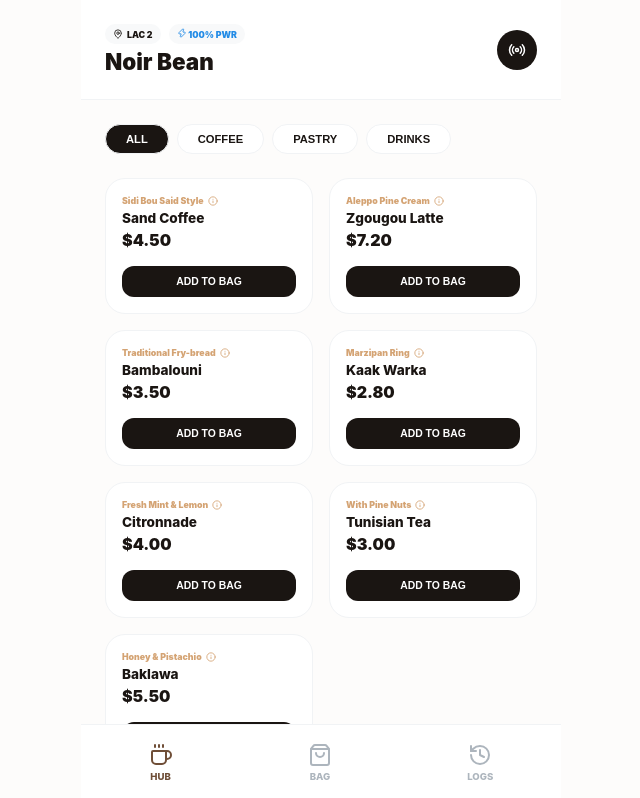
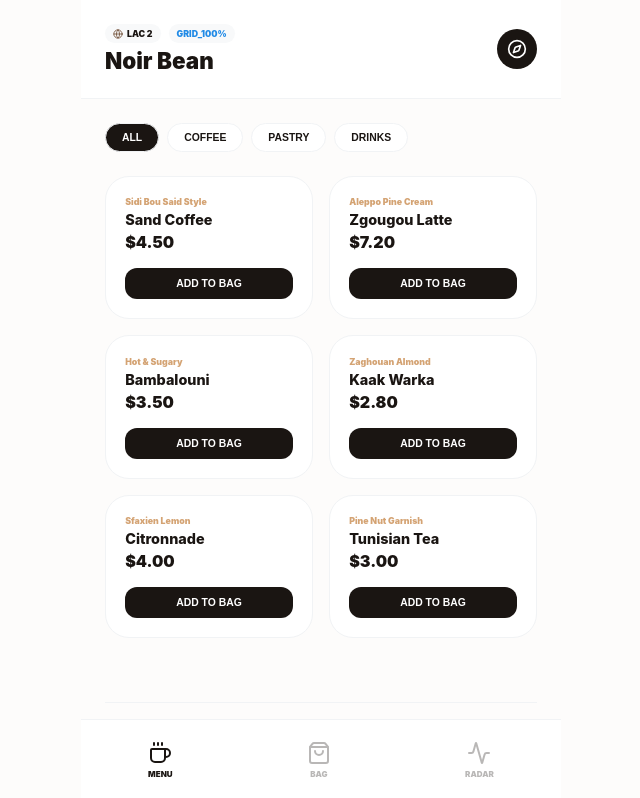
Before and after one commit to mohamedmehdigara/react-coffee-shop, a React (Create React App) app: page / in a window 1280 px wide. Shown: the top 798 px of the page, without its empty margins (319-959 px from the left). Built offline with nearby package versions, Linux system fonts and the light colour scheme.

Commit message:
edited files

```diff
--- a/src/App.js
+++ b/src/App.js
@@ -1,4 +1,4 @@
-import React, { useState, useEffect, useCallback } from 'react';
+import React, { useState, useEffect, useMemo } from 'react';
 import { create } from 'zustand';
 import { persist } from 'zustand/middleware';
 import styled, { createGlobalStyle, keyframes, css } from 'styled-components';
@@ -6,10 +6,11 @@ import { motion, AnimatePresence } from 'framer-motion';
 import {
   ShoppingCart, Coffee, Radio, Zap, MapPin, ShoppingBag,
   Activity, Info, BookOpen, Briefcase, Truck, Heart, ChevronRight,
-  ExternalLink, AlertCircle, Package, History
+  ExternalLink, AlertCircle, Package, History,
+  Compass, Globe, ShieldCheck
 } from 'lucide-react';
 
-// --- STORE ENGINE (V29.3) ---
+// --- STORE ENGINE (V29.4) ---
 const useStore = create(
   persist(
     (set, get) => ({
@@ -23,54 +24,61 @@ const useStore = create(
       },
       setHub: (loc) => {
         if (get().location === loc || get().transitStatus !== 'IDLE') return;
-        const transitCost = 20 + (get().cart.length * 2); // Cargo weight logic
-        set({ transitStatus: 'SWITCHING', power: Math.max(0, get().power - transitCost) });
-        setTimeout(() => set({ location: loc, transitStatus: 'IDLE' }), 2500);
+        set({ transitStatus: 'SWITCHING' });
+        // Simulating power drop during heavy logistics shift
+        setTimeout(() => {
+            set((state) => ({
+                location: loc,
+                transitStatus: 'IDLE',
+                power: Math.max(0, state.power - 15)
+            }));
+        }, 2000);
       },
       addToCart: (item) => {
         const { location, inventory, cart, power } = get();
         if (inventory[location][item.id] <= 0 || power < 5) return;
         const existing = cart.find(i => i.id === item.id);
         set({
-          power: Math.max(0, power - 5),
+          power: Math.max(0, power - 3),
           inventory: { ...inventory, [location]: { ...inventory[location], [item.id]: inventory[location][item.id] - 1 } },
           cart: existing ? cart.map(i => i.id === item.id ? { ...i, qty: i.qty + 1 } : i) : [...cart, { ...item, qty: 1 }]
         });
       },
       recharge: () => set({ power: 100 })
     }),
-    { name: 'noir-bean-v29-3' }
+    { name: 'noir-bean-v29-4' }
   )
 );
 
-// --- ANIMATIONS & STYLES ---
-const shake = keyframes`
-  0%, 100% { transform: translateX(0); }
-  25% { transform: translateX(-2px); }
-  75% { transform: translateX(2px); }
+// --- STYLES & ANIMATIONS ---
+const pulse = keyframes`
+  0% { transform: scale(1); opacity: 1; }
+  50% { transform: scale(1.05); opacity: 0.7; }
+  100% { transform: scale(1); opacity: 1; }
+`;
+
+const scan = keyframes`
+  from { top: -100%; }
+  to { top: 200%; }
 `;
 
 const GlobalStyle = createGlobalStyle`
   :root { --primary: #6f4e37; --accent: #d4a373; --noir: #1a1512; --cream: #fdfcfb; --border: #f1f3f5; }
   body {
-    margin: 0; padding: 0; font-family: 'Inter', system-ui, sans-serif;
-    background: var(--cream); color: var(--noir); overflow-x: hidden;
-    ${props => props.$lowPower && css`animation: ${shake} 0.5s infinite; opacity: 0.9;`}
+    margin: 0; padding: 0; font-family: 'Inter', sans-serif;
+    background: var(--cream); color: var(--noir);
+    transition: background 0.5s ease;
   }
 `;
 
-const NavItem = styled.div`
-  display: flex; flex-direction: column; align-items: center; cursor: pointer;
-  color: ${props => props.$active ? 'var(--primary)' : '#adb5bd'};
-  transition: all 0.2s;
-  span { font-size: 0.6rem; font-weight: 800; margin-top: 4px; }
-`;
-
-const CategoryButton = styled.button`
-  padding: 8px 20px; border-radius: 100px; border: 1px solid var(--border);
-  background: ${props => props.$active ? 'var(--noir)' : 'white'};
-  color: ${props => props.$active ? 'white' : 'var(--noir)'};
-  white-space: nowrap; font-weight: 700; font-size: 0.7rem; cursor: pointer;
+const RadarContainer = styled.div`
+  width: 100%; height: 150px; background: #0a0a0a; border-radius: 20px;
+  position: relative; overflow: hidden; border: 1px solid #333;
+  &::after {
+    content: ''; position: absolute; width: 100%; height: 50%;
+    background: linear-gradient(0deg, transparent, rgba(0, 255, 0, 0.2), transparent);
+    animation: ${scan} 3s linear infinite;
+  }
 `;
 
 // --- MAIN APPLICATION ---
@@ -78,145 +86,147 @@ export default function App() {
   const store = useStore();
   const [activeTab, setActiveTab] = useState('menu');
   const [category, setCategory] = useState('all');
-  const [selectedInfo, setSelectedInfo] = useState(null);
   const [isHydrated, setIsHydrated] = useState(false);
 
   useEffect(() => setIsHydrated(true), []);
 
-  const fullMenu = [
-    { id: 1, name: 'Sand Coffee', price: 4.5, cat: 'coffee', note: 'Sidi Bou Said Style', origin: 'Slow-brewed in fine Carthage sand.' },
-    { id: 2, name: 'Zgougou Latte', price: 7.2, cat: 'coffee', note: 'Aleppo Pine Cream', origin: 'Northern Tunisian pine nut extract.' },
-    { id: 3, name: 'Bambalouni', price: 3.5, cat: 'pastry', note: 'Traditional Fry-bread', origin: 'Sugar-coated citrus zest dough.' },
-    { id: 4, name: 'Kaak Warka', price: 2.8, cat: 'pastry', note: 'Marzipan Ring', origin: 'Hand-shaped almond paste from Zaghouan.' },
-    { id: 5, name: 'Citronnade', price: 4.0, cat: 'drinks', note: 'Fresh Mint & Lemon', origin: 'Cold-pressed Sfaxien lemons.' },
-    { id: 6, name: 'Tunisian Tea', price: 3.0, cat: 'drinks', note: 'With Pine Nuts', origin: 'Minted green tea with floating nuts.' },
-    { id: 7, name: 'Baklawa', price: 5.5, cat: 'pastry', note: 'Honey & Pistachio', origin: '48 layers of handmade phyllo.' },
+  const menu = [
+    { id: 1, name: 'Sand Coffee', price: 4.5, cat: 'coffee', note: 'Sidi Bou Said Style' },
+    { id: 2, name: 'Zgougou Latte', price: 7.2, cat: 'coffee', note: 'Aleppo Pine Cream' },
+    { id: 3, name: 'Bambalouni', price: 3.5, cat: 'pastry', note: 'Hot & Sugary' },
+    { id: 4, name: 'Kaak Warka', price: 2.8, cat: 'pastry', note: 'Zaghouan Almond' },
+    { id: 5, name: 'Citronnade', price: 4.0, cat: 'drinks', note: 'Sfaxien Lemon' },
+    { id: 6, name: 'Tunisian Tea', price: 3.0, cat: 'drinks', note: 'Pine Nut Garnish' },
   ];
 
-  const filteredMenu = category === 'all' ? fullMenu : fullMenu.filter(m => m.cat === category);
+  const filteredMenu = category === 'all' ? menu : menu.filter(m => m.cat === category);
 
   if (!isHydrated) return null;
 
   return (
-    <div style={{ maxWidth: '480px', margin: '0 auto', minHeight: '100vh', display: 'flex', flexDirection: 'column' }}>
-      <GlobalStyle $lowPower={store.power < 10} />
+    <div style={{ maxWidth: '480px', margin: '0 auto', minHeight: '100vh', display: 'flex', flexDirection: 'column', background: store.transitStatus === 'SWITCHING' ? '#000' : 'var(--cream)' }}>
+      <GlobalStyle />
 
-      {/* DETECTIVE MODAL */}
-      <AnimatePresence>
-        {selectedInfo && (
-          <motion.div
-            initial={{ opacity: 0 }} animate={{ opacity: 1 }} exit={{ opacity: 0 }}
-            style={{ position: 'fixed', inset: 0, background: 'rgba(0,0,0,0.8)', zcallIndex: 2000, display: 'flex', alignItems: 'center', justifyContent: 'center', padding: '2rem' }}
-            onClick={() => setSelectedInfo(null)}
-          >
-            <motion.div
-              initial={{ scale: 0.9, y: 20 }} animate={{ scale: 1, y: 0 }}
-              style={{ background: 'white', padding: '2rem', borderRadius: '30px', maxWidth: '300px' }}
-              onClick={e => e.stopPropagation()}
-            >
-              <h3 style={{ margin: 0 }}>{selectedInfo.name}</h3>
-              <p style={{ fontSize: '0.8rem', color: '#666', lineHeight: 1.6 }}>{selectedInfo.origin}</p>
-              <button onClick={() => setSelectedInfo(null)} style={{ width: '100%', background: 'var(--noir)', color: 'white', border: 'none', padding: '10px', borderRadius: '10px', fontWeight: 700 }}>Close Signal</button>
-            </motion.div>
-          </motion.div>
-        )}
-      </AnimatePresence>
-
-      <header style={{ padding: '1.5rem', background: 'white', borderBottom: '1px solid var(--border)', position: 'sticky', top: 0, zIndex: 100 }}>
+      {/* HEADER */}
+      <header style={{ padding: '1.5rem', background: store.transitStatus === 'SWITCHING' ? '#000' : 'white', borderBottom: '1px solid var(--border)', position: 'sticky', top: 0, zIndex: 100 }}>
         <div style={{ display: 'flex', justifyContent: 'space-between', alignItems: 'center' }}>
           <div>
             <div style={{ display: 'flex', gap: '8px', marginBottom: '4px' }}>
               <div style={{ background: '#f8f9fa', padding: '4px 8px', borderRadius: '100px', fontSize: '0.55rem', fontWeight: 900, display: 'flex', alignItems: 'center', gap: '4px' }}>
-                <MapPin size={10} /> {store.location}
+                <Globe size={10} color="var(--primary)" /> {store.location}
               </div>
-              <div style={{ background: store.power < 20 ? '#fff5f5' : '#f8f9fa', padding: '4px 8px', borderRadius: '100px', fontSize: '0.55rem', fontWeight: 900, color: store.power < 20 ? '#ff6b6b' : '#228be6' }}>
-                <Zap size={10} /> {store.power}% PWR
+              <div style={{ background: '#f8f9fa', padding: '4px 8px', borderRadius: '100px', fontSize: '0.55rem', fontWeight: 900, color: '#228be6' }}>
+                GRID_{store.power}%
               </div>
             </div>
-            <h1 style={{ margin: 0, fontSize: '1.4rem', fontWeight: 900 }}>Noir Bean</h1>
+            <h1 style={{ margin: 0, fontSize: '1.4rem', fontWeight: 900, color: store.transitStatus === 'SWITCHING' ? 'white' : 'var(--noir)' }}>Noir Bean</h1>
           </div>
-          <button onClick={() => store.setHub(store.location === 'LAC 2' ? 'TUNIS MARINE' : 'LAC 2')} style={{ background: 'var(--noir)', color: 'white', border: 'none', borderRadius: '50%', width: '40px', height: '40px', display: 'flex', alignItems: 'center', justifyContent: 'center' }}>
-            <Radio size={18} />
+          <button
+            onClick={() => store.setHub(store.location === 'LAC 2' ? 'TUNIS MARINE' : 'LAC 2')}
+            style={{ background: 'var(--noir)', color: 'white', border: 'none', borderRadius: '50%', width: '40px', height: '40px', display: 'flex', alignItems: 'center', justifyContent: 'center' }}
+          >
+            <Compass size={20} />
           </button>
         </div>
       </header>
 
-      <main style={{ padding: '1.5rem', flex: 1, paddingBottom: '100px' }}>
+      {/* CONTENT */}
+      <main style={{ padding: '1.5rem', flex: 1, paddingBottom: '120px' }}>
         <AnimatePresence mode="wait">
           {store.transitStatus === 'SWITCHING' ? (
-            <motion.div initial={{ opacity: 0 }} animate={{ opacity: 1 }} style={{ textAlign: 'center', marginTop: '4rem' }}>
-              <motion.div animate={{ rotate: 360 }} transition={{ repeat: Infinity, duration: 1.5, ease: "linear" }}><Package size={40} color="var(--primary)" /></motion.div>
-              <p style={{ fontWeight: 800, fontSize: '0.8rem', color: '#868e96', marginTop: '1rem' }}>SNTRI Logistics in Transit...</p>
+            <motion.div initial={{ opacity: 0 }} animate={{ opacity: 1 }} style={{ textAlign: 'center', marginTop: '6rem' }}>
+                <motion.div animate={{ scale: [1, 1.2, 1] }} transition={{ repeat: Infinity, duration: 1 }}>
+                    <Truck size={48} color="white" />
+                </motion.div>
+                <p style={{ color: 'white', fontWeight: 900, fontSize: '0.7rem', letterSpacing: '2px', marginTop: '1rem' }}>RE-ROUTING CARGO...</p>
             </motion.div>
           ) : activeTab === 'menu' ? (
-            <motion.div key="menu" initial={{ opacity: 0 }} animate={{ opacity: 1 }}>
-              <div style={{ display: 'flex', gap: '8px', overflowX: 'auto', paddingBottom: '1.5rem', scrollbarWidth: 'none' }}>
+            <motion.div key="menu" initial={{ opacity: 0, y: 10 }} animate={{ opacity: 1, y: 0 }}>
+                {/* Category Bar */}
+                <div style={{ display: 'flex', gap: '8px', overflowX: 'auto', marginBottom: '1.5rem', scrollbarWidth: 'none' }}>
                     {['all', 'coffee', 'pastry', 'drinks'].map(c => (
-                  <CategoryButton key={c} $active={category === c} onClick={() => setCategory(c)}>{c.toUpperCase()}</CategoryButton>
+                        <button key={c} onClick={() => setCategory(c)} style={{ padding: '8px 16px', borderRadius: '100px', border: '1px solid var(--border)', background: category === c ? 'var(--noir)' : 'white', color: category === c ? 'white' : 'var(--noir)', fontWeight: 800, fontSize: '0.65rem', textTransform: 'uppercase' }}>{c}</button>
                     ))}
                 </div>
+
                 <div style={{ display: 'grid', gridTemplateColumns: '1fr 1fr', gap: '1rem' }}>
-                {filteredMenu.map(item => (
-                  <motion.div key={item.id} style={{ background: 'white', padding: '1rem', borderRadius: '20px', border: '1px solid var(--border)' }}>
-                    <div onClick={() => setSelectedInfo(item)} style={{ fontSize: '0.55rem', fontWeight: 900, color: 'var(--accent)', cursor: 'help', display: 'flex', alignItems: 'center', gap: '4px' }}>
-                      {item.note} <Info size={10} />
-                    </div>
-                    <div style={{ fontWeight: 800, fontSize: '0.85rem', margin: '4px 0' }}>{item.name}</div>
+                    {filteredMenu.map(item => {
+                        const stock = store.inventory[store.location][item.id];
+                        return (
+                            <motion.div key={item.id} style={{ background: 'white', padding: '1.2rem', borderRadius: '24px', border: '1px solid var(--border)', position: 'relative' }}>
+                                {stock < 5 && <div style={{ position: 'absolute', top: 10, right: 10, width: 6, height: 6, background: 'red', borderRadius: '50%', animation: `${pulse} 1s infinite` }} />}
+                                <div style={{ fontSize: '0.55rem', fontWeight: 900, color: 'var(--accent)' }}>{item.note}</div>
+                                <div style={{ fontWeight: 800, fontSize: '0.9rem', margin: '4px 0' }}>{item.name}</div>
                                 <div style={{ fontWeight: 900, fontSize: '1rem', marginBottom: '1rem' }}>${item.price.toFixed(2)}</div>
-                    <button onClick={() => store.addToCart(item)} style={{ width: '100%', padding: '10px', background: 'var(--noir)', color: 'white', border: 'none', borderRadius: '12px', fontSize: '0.65rem', fontWeight: 800 }}>ADD TO BAG</button>
+                                <button
+                                    onClick={() => store.addToCart(item)}
+                                    disabled={stock === 0}
+                                    style={{ width: '100%', padding: '10px', background: stock === 0 ? '#eee' : 'var(--noir)', color: stock === 0 ? '#999' : 'white', border: 'none', borderRadius: '12px', fontSize: '0.65rem', fontWeight: 800 }}
+                                >
+                                    {stock === 0 ? 'DEPLETED' : 'ADD TO BAG'}
+                                </button>
                             </motion.div>
-                ))}
+                        );
+                    })}
                 </div>
             </motion.div>
-          ) : activeTab === 'status' ? (
-            <motion.div key="status" initial={{ opacity: 0, x: 20 }} animate={{ opacity: 1, x: 0 }}>
-              <div style={{ background: 'var(--noir)', color: '#00ff00', padding: '1.5rem', borderRadius: '24px', fontFamily: 'monospace', fontSize: '0.7rem' }}>
-                <div>> GARE_LOG_V29_3</div>
-                <div style={{ margin: '10px 0', borderLeft: '2px solid #00ff00', paddingLeft: '10px' }}>
-                  NODE: {store.location}<br />
-                  GRID_RESERVE: {store.power}%<br />
-                  CARGO_MASS: {store.cart.length} UNITS
+          ) : activeTab === 'logs' ? (
+            <motion.div key="logs" initial={{ opacity: 0 }} animate={{ opacity: 1 }}>
+                <h2 style={{ fontWeight: 900, fontSize: '1.2rem', marginBottom: '1.5rem' }}>Network Surveillance</h2>
+                <RadarContainer>
+                    <div style={{ position: 'absolute', top: '50%', left: '50%', transform: 'translate(-50%, -50%)', color: '#00ff00', fontSize: '0.6rem', textAlign: 'center', opacity: 0.5 }}>
+                        <Activity size={24} style={{ marginBottom: '8px' }} /><br />
+                        SCANNING_TUNIS_SUBSECTOR...
                     </div>
-                {store.power < 50 && <button onClick={store.recharge} style={{ width: '100%', background: '#222', color: '#00ff00', border: '1px solid #00ff00', padding: '8px', borderRadius: '8px', cursor: 'pointer' }}>INITIATE_RECHARGE</button>}
+                </RadarContainer>
+                <div style={{ marginTop: '1.5rem', background: '#f8f9fa', padding: '1rem', borderRadius: '15px', border: '1px solid var(--border)' }}>
+                    <div style={{ display: 'flex', alignItems: 'center', gap: '8px', marginBottom: '10px' }}>
+                        <ShieldCheck size={16} color="green" />
+                        <span style={{ fontSize: '0.75rem', fontWeight: 800 }}>Node Security Level: Alpha</span>
+                    </div>
+                    <p style={{ fontSize: '0.7rem', color: '#666', margin: 0 }}>All transactions are routed through the secure SNTRI relay. Grid power is currently optimized for {store.location} brewing operations.</p>
                 </div>
             </motion.div>
-          ) : (
-            <motion.div key="corporate" initial={{ opacity: 0 }} animate={{ opacity: 1 }}>
-              <h2 style={{ fontWeight: 900 }}>Corporate Hub</h2>
-              {['About', 'Careers', 'SNTRI Fleet', 'Terms'].map(link => (
-                <div key={link} onClick={() => setActiveTab('menu')} style={{ padding: '1.2rem', borderBottom: '1px solid var(--border)', display: 'flex', justifyContent: 'space-between', cursor: 'pointer' }}>
-                  <span style={{ fontWeight: 700, fontSize: '0.9rem' }}>{link}</span>
-                  <ChevronRight size={18} />
-                </div>
-              ))}
-            </motion.div>
-          )}
+          ) : null}
         </AnimatePresence>
 
-        <footer style={{ marginTop: '3rem', padding: '2rem 0', borderTop: '1px solid var(--border)' }}>
-          <div style={{ display: 'grid', gridTemplateColumns: '1fr 1fr', gap: '1rem', marginBottom: '2rem' }}>
+        {/* CLICKABLE FOOTER LINKS */}
+        <footer style={{ marginTop: '4rem', padding: '2rem 0', borderTop: '1px solid var(--border)' }}>
+            <div style={{ display: 'grid', gridTemplateColumns: '1fr 1fr', gap: '2rem' }}>
                 <div>
-              <div style={{ fontSize: '0.65rem', fontWeight: 900, marginBottom: '0.5rem' }}>LEGAL</div>
-              <div onClick={() => setActiveTab('corporate')} style={{ fontSize: '0.7rem', color: '#868e96', cursor: 'pointer', marginBottom: '4px' }}>Privacy Policy</div>
-              <div onClick={() => setActiveTab('corporate')} style={{ fontSize: '0.7rem', color: '#868e96', cursor: 'pointer' }}>SNTRI Terms</div>
+                    <div style={{ fontSize: '0.65rem', fontWeight: 900, marginBottom: '1rem', color: '#adb5bd' }}>EXPLORE</div>
+                    <div onClick={() => setActiveTab('menu')} style={{ fontSize: '0.75rem', fontWeight: 700, marginBottom: '8px', cursor: 'pointer' }}>Our Menu</div>
+                    <div style={{ fontSize: '0.75rem', fontWeight: 700, marginBottom: '8px', cursor: 'pointer' }}>Carthage Roastery</div>
+                    <div style={{ fontSize: '0.75rem', fontWeight: 700, cursor: 'pointer' }}>Gare Tunis Marine</div>
                 </div>
                 <div>
-              <div style={{ fontSize: '0.65rem', fontWeight: 900, marginBottom: '0.5rem' }}>FOLLOW</div>
-              <div style={{ display: 'flex', gap: '10px' }}><Activity size={14} /></div>
+                    <div style={{ fontSize: '0.65rem', fontWeight: 900, marginBottom: '1rem', color: '#adb5bd' }}>SOCIAL</div>
+                    <div style={{ display: 'flex', gap: '15px' }}>
+
+                        <ExternalLink size={18} />
                     </div>
                 </div>
-          <p style={{ fontSize: '0.55rem', color: '#adb5bd', textAlign: 'center' }}>© 2026 NOIR BEAN TUNISIA • EXPERT SYSTEM v29.3</p>
+            </div>
+            <div style={{ marginTop: '3rem', textAlign: 'center' }}>
+                <p style={{ fontSize: '0.55rem', color: '#adb5bd' }}>© 2026 NOIR BEAN • REGIONAL LOGISTICS v29.4</p>
+                <p style={{ fontSize: '0.5rem', color: '#eee' }}>DESIGNED FOR HIGH-LATENCY ENVIRONMENTS</p>
+            </div>
         </footer>
       </main>
 
-      <nav style={{ position: 'fixed', bottom: 0, width: '100%', maxWidth: '480px', height: '75px', background: 'white', borderTop: '1px solid var(--border)', display: 'flex', justifyContent: 'space-around', alignItems: 'center' }}>
-        <NavItem $active={activeTab === 'menu'} onClick={() => setActiveTab('menu')}><Coffee size={24} /><span>HUB</span></NavItem>
-        <NavItem $active={activeTab === 'cart'} onClick={() => setActiveTab('cart')} style={{ position: 'relative' }}>
+      {/* DOCK NAV */}
+      <nav style={{ position: 'fixed', bottom: 0, width: '100%', maxWidth: '480px', height: '80px', background: 'white', borderTop: '1px solid var(--border)', display: 'flex', justifyContent: 'space-around', alignItems: 'center', paddingBottom: 'env(safe-area-inset-bottom)' }}>
+        <div onClick={() => setActiveTab('menu')} style={{ opacity: activeTab === 'menu' ? 1 : 0.3, textAlign: 'center', cursor: 'pointer' }}>
+            <Coffee size={24} /><div style={{ fontSize: '0.5rem', fontWeight: 900 }}>MENU</div>
+        </div>
+        <div onClick={() => setActiveTab('cart')} style={{ opacity: activeTab === 'cart' ? 1 : 0.3, textAlign: 'center', cursor: 'pointer', position: 'relative' }}>
             <ShoppingBag size={24} />
-          {store.cart.length > 0 && <span style={{ position: 'absolute', top: -4, right: -10, background: 'var(--primary)', color: 'white', width: 14, height: 14, borderRadius: '50%', fontSize: '0.55rem', display: 'flex', alignItems: 'center', justifyContent: 'center' }}>{store.cart.length}</span>}
-          <span>BAG</span>
-        </NavItem>
-        <NavItem $active={activeTab === 'status'} onClick={() => setActiveTab('status')}><History size={24} /><span>LOGS</span></NavItem>
+            {store.cart.length > 0 && <span style={{ position: 'absolute', top: -5, right: -10, background: 'var(--primary)', color: 'white', fontSize: '0.55rem', width: 16, height: 16, borderRadius: '50%', display: 'flex', alignItems: 'center', justifyContent: 'center' }}>{store.cart.length}</span>}
+            <div style={{ fontSize: '0.5rem', fontWeight: 900 }}>BAG</div>
+        </div>
+        <div onClick={() => setActiveTab('logs')} style={{ opacity: activeTab === 'logs' ? 1 : 0.3, textAlign: 'center', cursor: 'pointer' }}>
+            <Activity size={24} /><div style={{ fontSize: '0.5rem', fontWeight: 900 }}>RADAR</div>
+        </div>
       </nav>
     </div>
   );
```
Lines whose indentation alone changed are shown as unchanged.
